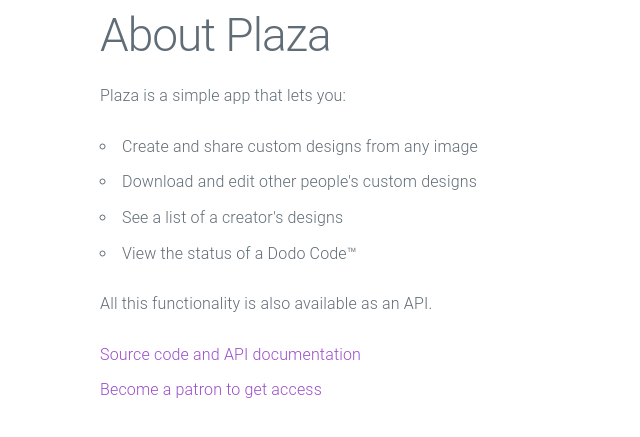
After one commit to acplaza/acplaza, a Flask app: page /about in a window 1280 px wide. The commit adds this page. Shown: the top 437 px of the page, without its empty margins (0-640 px from the left). Run offline with Flask 2, Linux system fonts and the light colour scheme; parts of the project's set-up code (start-up, migrations or seed data) failed here and were passed over; some libraries are stand-ins or nearby versions.

Commit message:
add about page

```diff
--- /dev/null
+++ b/templates/about.html
@@ -0,0 +1,14 @@
+{% extends 'base_patron.html' %}
+{% block title %}About Plaza{% endblock %}
+{% block content %}
+	<p>Plaza is a simple app that lets you:</p>
+	<ul>
+		<li>Create and share custom designs from any image
+		<li>Download and edit other people's custom designs
+		<li>See a list of a creator's designs
+		<li>View the status of a Dodo Code™
+	</ul>
+	<p>All this functionality is also available as an API.</p>
+{% endblock %}
+{# disable this since we are on the about page #}
+{% block about_link %}{% endblock %}
--- a/templates/base.html
+++ b/templates/base.html
@@ -18,6 +18,7 @@
 			{% block footer %}
 				<nav><ul>
 					{% block footer_nav %}
+						{% block about_link %}<li><a href="/about">About</a>{% endblock %}
 						<li><a href="https://github.com/acplaza/acplaza">Source code and API documentation</a>
 					{% endblock %}
 				</ul></nav>
--- /dev/null
+++ b/templates/base_patron.html
@@ -0,0 +1,7 @@
+{% extends 'base.html' %}
+{% block footer_nav %}
+	{{ super() }}
+	{% if not session.get('user_id') %}
+		<li><a href="https://www.patreon.com/iomintz">Become a patron to get access</a>
+	{% endif %}
+{% endblock %}
--- a/templates/login.html
+++ b/templates/login.html
@@ -1,4 +1,4 @@
-{% extends 'base.html' %}
+{% extends 'base_patron.html' %}
 {% block title %}Login{% endblock %}
 {% block content %}
 	<p>Enter your token</p>
@@ -8,7 +8,3 @@
 		<input type=submit value="Login">
 	</form>
 {% endblock %}
-{% block footer_nav %}
-	{{ super() }}
-	<li><a href="https://www.patreon.com/iomintz">Become a patron to get access</a>
-{% endblock %}
--- a/views/frontend.py
+++ b/views/frontend.py
@@ -36,6 +36,11 @@ def init_app(app):
 	app.add_template_global(designs_encode.Design.categories, name='design_categories')
 
 bp = Blueprint('frontend', __name__)
+
+@bp.route('/about')
+@utils.token_exempt
+def about():
+	return render_template('about.html')
 
 @bp.route('/login')
 @utils.token_exempt
```
